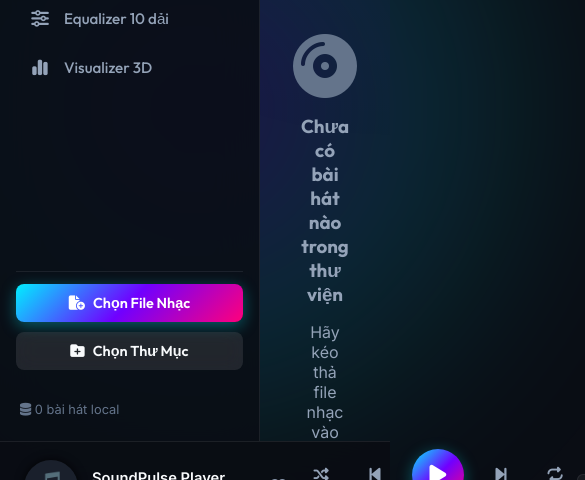
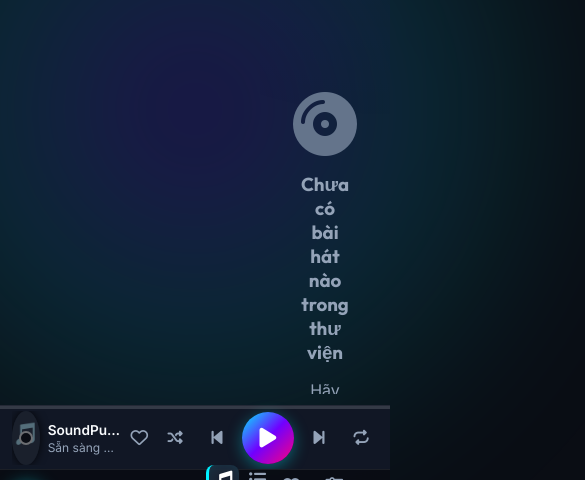
Before and after one commit to VanLam03/mymusic, an Electron app: page index.html in a window 390 px wide. Shown: the part 313-793 px from the top of the page, 585 px wide, since content can reach past the window. Drawn offline with Linux system fonts and the light colour scheme.

Commit message:
Optimize mobile UI responsive layout, bottom nav bar, and mobile mini player

```diff
--- a/index.html
+++ b/index.html
@@ -108,6 +108,9 @@
               <option value="duration">Thời lượng</option>
             </select>
           </div>
+          <button id="btnHeaderImport" class="btn-icon" title="Thêm nhạc từ máy">
+            <i class="fa-solid fa-folder-plus"></i>
+          </button>
           <button id="btnToggleLayout" class="btn-icon" title="Đổi kiểu hiển thị">
             <i class="fa-solid fa-table-cells"></i>
           </button>
--- a/js/app.js
+++ b/js/app.js
@@ -141,8 +141,12 @@ class SoundPulseApp {
     if (this.btnQuickViz) this.btnQuickViz.addEventListener('click', () => this.switchTab('visualizer'));
 
     // Import File & Folder Buttons
-    this.btnImportFiles.addEventListener('click', () => this.fileInput.click());
-    this.btnImportFolder.addEventListener('click', () => this.folderInput.click());
+    if (this.btnImportFiles) this.btnImportFiles.addEventListener('click', () => this.fileInput.click());
+    if (this.btnImportFolder) this.btnImportFolder.addEventListener('click', () => this.folderInput.click());
+    const btnHeaderImport = document.getElementById('btnHeaderImport');
+    if (btnHeaderImport) {
+      btnHeaderImport.addEventListener('click', () => this.fileInput.click());
+    }
 
     this.fileInput.addEventListener('change', (e) => this.handleFileSelection(e.target.files));
     this.folderInput.addEventListener('change', (e) => this.handleFileSelection(e.target.files));
--- a/style.css
+++ b/style.css
@@ -1338,3 +1338,211 @@ h1, h2, h3, h4 {
   justify-content: center;
   line-height: 1;
 }
+
+/* ==========================================================================
+   Mobile Responsive & Native App UI Adaptations (@media max-width 768px)
+   ========================================================================== */
+
+@media (max-width: 768px) {
+  /* Prevent horizontal scroll */
+  body, html {
+    overflow-x: hidden;
+    -webkit-tap-highlight-color: transparent;
+  }
+
+  .app-container {
+    flex-direction: column;
+    height: 100vh;
+    padding-bottom: calc(130px + env(safe-area-inset-bottom));
+  }
+
+  /* Transform Sidebar to Bottom Navigation Bar */
+  .sidebar {
+    position: fixed;
+    bottom: 0;
+    left: 0;
+    right: 0;
+    top: auto;
+    width: 100%;
+    height: 62px;
+    background: rgba(10, 13, 20, 0.96);
+    backdrop-filter: blur(16px);
+    border-right: none;
+    border-top: 1px solid var(--border-glass);
+    flex-direction: row;
+    align-items: center;
+    justify-content: space-around;
+    padding: 0 4px;
+    z-index: 1200;
+  }
+
+  .sidebar-header,
+  .nav-section,
+  .sidebar-import,
+  .sidebar-footer {
+    display: none !important;
+  }
+
+  .nav-menu {
+    display: flex;
+    flex-direction: row;
+    align-items: center;
+    justify-content: space-around;
+    width: 100%;
+    gap: 2px;
+  }
+
+  .nav-item {
+    flex-direction: column;
+    gap: 3px;
+    padding: 6px 4px;
+    font-size: 0.7rem;
+    border-radius: 8px;
+    justify-content: center;
+    align-items: center;
+    flex: 1;
+  }
+
+  .nav-item i {
+    font-size: 1.1rem;
+  }
+
+  .nav-item span {
+    font-size: 0.65rem;
+    font-weight: 500;
+  }
+
+  /* Main Content Adjustments */
+  .main-content {
+    padding: 12px;
+    margin-bottom: 125px;
+    height: calc(100vh - 125px);
+    overflow-y: auto;
+  }
+
+  .top-header {
+    flex-wrap: wrap;
+    gap: 8px;
+  }
+
+  .search-box {
+    flex: 1;
+    min-width: 150px;
+  }
+
+  /* Player Bar on Mobile (Floating right above Bottom Nav) */
+  .player-bar {
+    position: fixed;
+    bottom: 62px;
+    left: 0;
+    right: 0;
+    height: 64px;
+    background: rgba(18, 24, 38, 0.98);
+    backdrop-filter: blur(20px);
+    border-top: 1px solid var(--border-glass);
+    padding: 6px 12px;
+    display: grid;
+    grid-template-columns: 1fr auto;
+    align-items: center;
+    gap: 8px;
+    z-index: 1100;
+  }
+
+  .player-current-track {
+    overflow: hidden;
+    gap: 8px;
+  }
+
+  .track-text {
+    max-width: 150px;
+  }
+
+  .track-title {
+    font-size: 0.85rem;
+  }
+
+  .track-artist {
+    font-size: 0.75rem;
+  }
+
+  .player-controls-container {
+    display: flex;
+    flex-direction: row;
+    align-items: center;
+    gap: 4px;
+  }
+
+  .seekbar-container {
+    position: absolute;
+    top: 0;
+    left: 0;
+    right: 0;
+    height: 3px;
+    padding: 0;
+  }
+
+  .seekbar-container .time-stamp {
+    display: none;
+  }
+
+  .seekbar {
+    height: 3px;
+    border-radius: 0;
+  }
+
+  .control-buttons {
+    gap: 4px;
+  }
+
+  .player-actions {
+    display: none;
+  }
+
+  /* Toast Notification positioning on mobile */
+  .toast-notification {
+    bottom: 135px;
+  }
+}
+
+@media (max-width: 480px) {
+  .track-grid {
+    grid-template-columns: repeat(2, 1fr);
+    gap: 10px;
+  }
+
+  .playlist-grid {
+    grid-template-columns: repeat(2, 1fr);
+    gap: 10px;
+  }
+
+  .track-card {
+    padding: 10px;
+  }
+
+  .track-card-title {
+    font-size: 0.85rem;
+  }
+
+  .track-card-artist {
+    font-size: 0.75rem;
+  }
+
+  /* Mobile List Mode */
+  .track-grid.list-mode .track-card {
+    padding: 8px 10px;
+    height: 56px;
+  }
+
+  .track-grid.list-mode .track-card-title {
+    font-size: 0.85rem;
+  }
+
+  .track-grid.list-mode .track-card-artist {
+    font-size: 0.75rem;
+  }
+
+  .modal-container {
+    padding: 18px;
+    width: 95%;
+  }
+}
```
